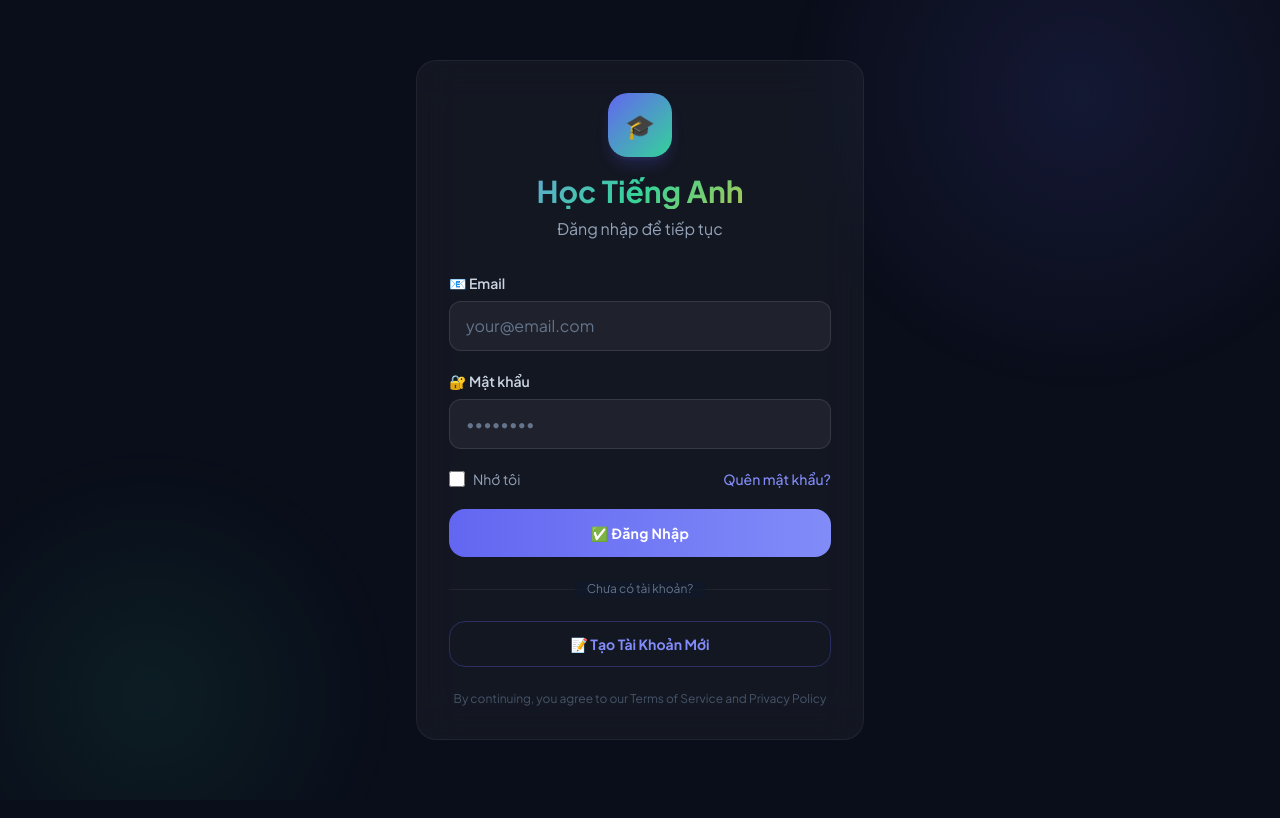
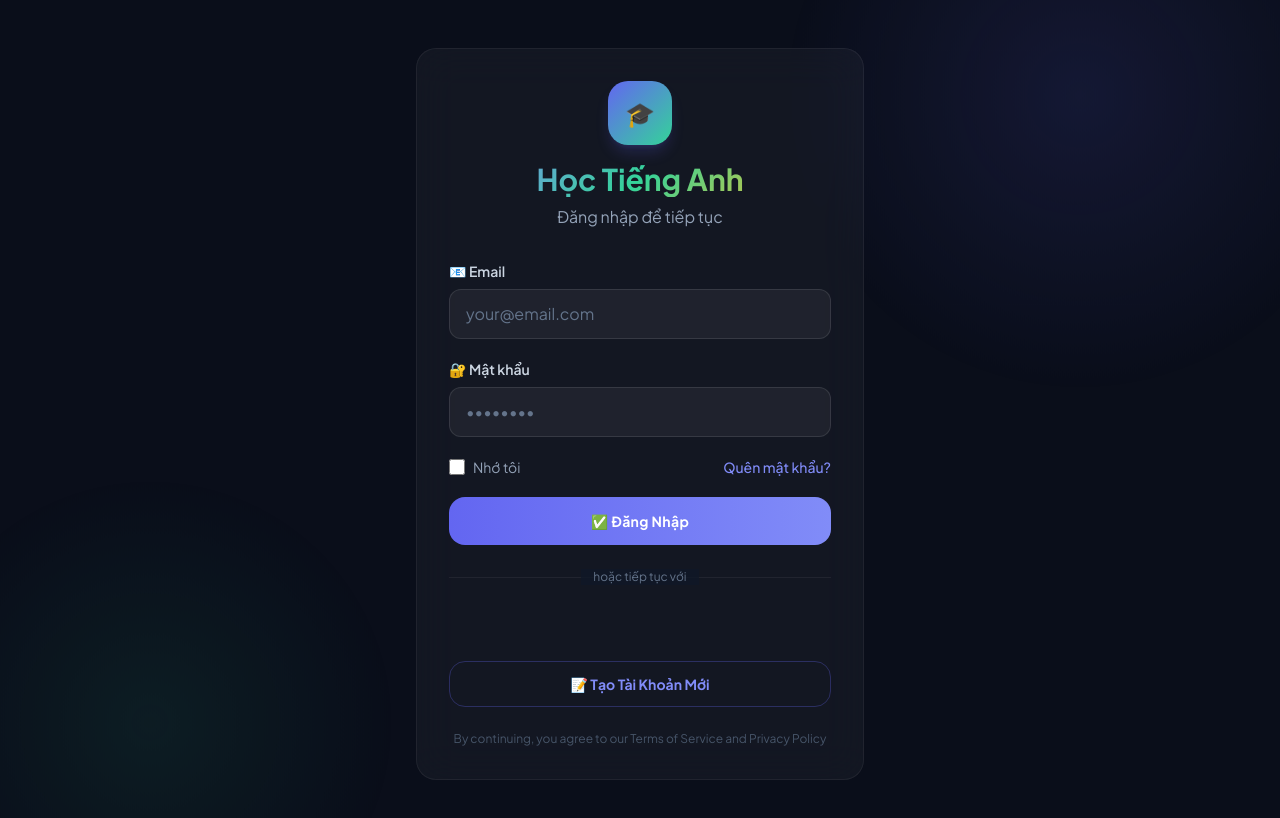
Before and after one commit to nguyenxuangiang22012004/FE-EnglishWeb, a Next.js app: page /auth/login in a window 1280 px wide. Shown: the top 818 px of the page. Built offline with nearby package versions, Linux system fonts and the light colour scheme; no server answers; a web font is replaced by a local one.

Commit message:
update đăng nhập bằng google

```diff
--- a/package.json
+++ b/package.json
@@ -10,6 +10,7 @@
   },
   "dependencies": {
     "@google/generative-ai": "^0.24.1",
+    "@react-oauth/google": "^0.13.5",
     "@reduxjs/toolkit": "^1.9.7",
     "antd": "^6.3.5",
     "axios": "^1.6.0",
--- a/src/app/providers.tsx
+++ b/src/app/providers.tsx
@@ -4,15 +4,20 @@ import React from 'react';
 import { Provider } from 'react-redux';
 import store from '@/store/index';
 import AuthGuard from '@/components/auth/AuthGuard';
+import { GoogleOAuthProvider } from '@react-oauth/google';
 
 interface ProvidersProps {
     children: React.ReactNode;
 }
 
+const GOOGLE_CLIENT_ID = process.env.NEXT_PUBLIC_GOOGLE_CLIENT_ID || '';
+
 export function Providers({ children }: ProvidersProps) {
     return (
-        <Provider store={store}>
-            <AuthGuard>{children}</AuthGuard>
-        </Provider>
+        <GoogleOAuthProvider clientId={GOOGLE_CLIENT_ID}>
+            <Provider store={store}>
+                <AuthGuard>{children}</AuthGuard>
+            </Provider>
+        </GoogleOAuthProvider>
     );
 }
--- a/src/components/admin/UsersManagement.tsx
+++ b/src/components/admin/UsersManagement.tsx
@@ -97,7 +97,7 @@ export const UsersManagement: React.FC = () => {
     try {
       const data = await adminService.getUsers({ search: search || undefined, page, size: PAGE_SIZE });
       setUsers(data.content);
-      setTotal(data.totalElements);
+      setTotal(data.total ?? data.totalElements ?? 0);
       setTotalPages(data.totalPages);
     } catch {
       // ignore
--- a/src/components/auth/LoginForm.tsx
+++ b/src/components/auth/LoginForm.tsx
@@ -8,6 +8,7 @@ import authService from '@/services/authService';
 import { setToken, setUser } from '@/store/slices/authSlice';
 import { getUserFromToken } from '@/utils/auth';
 import axios from 'axios';
+import { GoogleLogin } from '@react-oauth/google';
 
 interface LoginFormData {
     email: string;
@@ -22,6 +23,7 @@ export const LoginForm: React.FC = () => {
         rememberMe: false,
     });
     const [loading, setLoading] = useState(false);
+    const [googleLoading, setGoogleLoading] = useState(false);
     const [error, setError] = useState('');
     const router = useRouter();
     const searchParams = useSearchParams();
@@ -34,6 +36,31 @@ export const LoginForm: React.FC = () => {
             if (typeof data?.error === 'string') return data.error;
         }
         return 'Lỗi đăng nhập. Vui lòng thử lại.';
+    };
+
+    const handleGoogleSuccess = async (credential: string) => {
+        setGoogleLoading(true);
+        setError('');
+        try {
+            const response = await authService.loginWithGoogle(credential);
+            if (response.success && response.data.accessToken) {
+                const token = response.data.accessToken;
+                localStorage.setItem('token', token);
+                if (response.data.refreshToken) {
+                    localStorage.setItem('refreshToken', response.data.refreshToken);
+                }
+                dispatch(setToken(token));
+                const userFromToken = getUserFromToken(token);
+                const user = response.data.user || userFromToken;
+                if (user) dispatch(setUser(user));
+                const redirectTo = searchParams.get('redirect') || '/dashboard';
+                router.push(redirectTo);
+            }
+        } catch (err) {
+            setError(getLoginErrorMessage(err));
+        } finally {
+            setGoogleLoading(false);
+        }
     };
 
     const handleChange = (e: React.ChangeEvent<HTMLInputElement>) => {
@@ -186,14 +213,46 @@ export const LoginForm: React.FC = () => {
                         <div className="w-full border-t border-white/[0.06]"></div>
                     </div>
                     <div className="relative flex justify-center text-sm">
-                        <span className="px-3 bg-surface-800/80 text-slate-500 text-xs">Chưa có tài khoản?</span>
+                        <span className="px-3 bg-surface-800/80 text-slate-500 text-xs">hoặc tiếp tục với</span>
                     </div>
+                </div>
+
+                {/* Google Login Button - dùng GoogleLogin component để nhận ID Token */}
+                <div
+                    className={`w-full transition-opacity duration-200 ${
+                        googleLoading || loading ? 'opacity-50 pointer-events-none' : ''
+                    }`}
+                >
+                    {googleLoading ? (
+                        <div className="w-full py-3 flex items-center justify-center gap-3 bg-white/5 border border-white/10 rounded-xl text-slate-200 text-sm">
+                            <span className="w-5 h-5 border-2 border-slate-400/30 border-t-slate-300 rounded-full animate-spin" />
+                            <span>Đang xử lý...</span>
+                        </div>
+                    ) : (
+                        <GoogleLogin
+                            onSuccess={(credentialResponse) => {
+                                if (credentialResponse.credential) {
+                                    handleGoogleSuccess(credentialResponse.credential);
+                                } else {
+                                    setError('Không nhận được thông tin từ Google.');
+                                }
+                            }}
+                            onError={() => {
+                                setError('Đăng nhập Google thất bại. Vui lòng thử lại.');
+                            }}
+                            theme="filled_black"
+                            size="large"
+                            text="signin_with"
+                            width="400"
+                            shape="rectangular"
+                        />
+                    )}
                 </div>
 
                 {/* Sign Up Link */}
                 <Link
                     href="/auth/signup"
-                    className="block text-center py-3 border border-accent-indigo/30 text-accent-indigo-light rounded-xl font-bold hover:bg-accent-indigo/5 transition-all text-sm"
+                    className="block text-center py-3 border border-accent-indigo/30 text-accent-indigo-light rounded-xl font-bold hover:bg-accent-indigo/5 transition-all text-sm mt-3"
                 >
                     📝 Tạo Tài Khoản Mới
                 </Link>
--- a/src/services/authService.ts
+++ b/src/services/authService.ts
@@ -24,6 +24,15 @@ export const authService = {
     return response.data;
   },
 
+  loginWithGoogle: async (idToken: string): Promise<AuthResponse> => {
+    const response = await axios.post('/auth/google', { idToken });
+    // Lưu token vào cookie như login thông thường
+    if (response.data?.data?.accessToken) {
+      saveTokenToCookie('token', response.data.data.accessToken);
+    }
+    return response.data;
+  },
+
   register: async (payload: RegisterPayload): Promise<AuthResponse> => {
     const response = await axios.post('/auth/register', payload);
     return response.data;
```
Also changed, not shown: src/services/courseService.ts (+7 -13 lines), src/types/admin.ts (+5 -6 lines), 1 other file (tests, documents, lock files or other folders).
